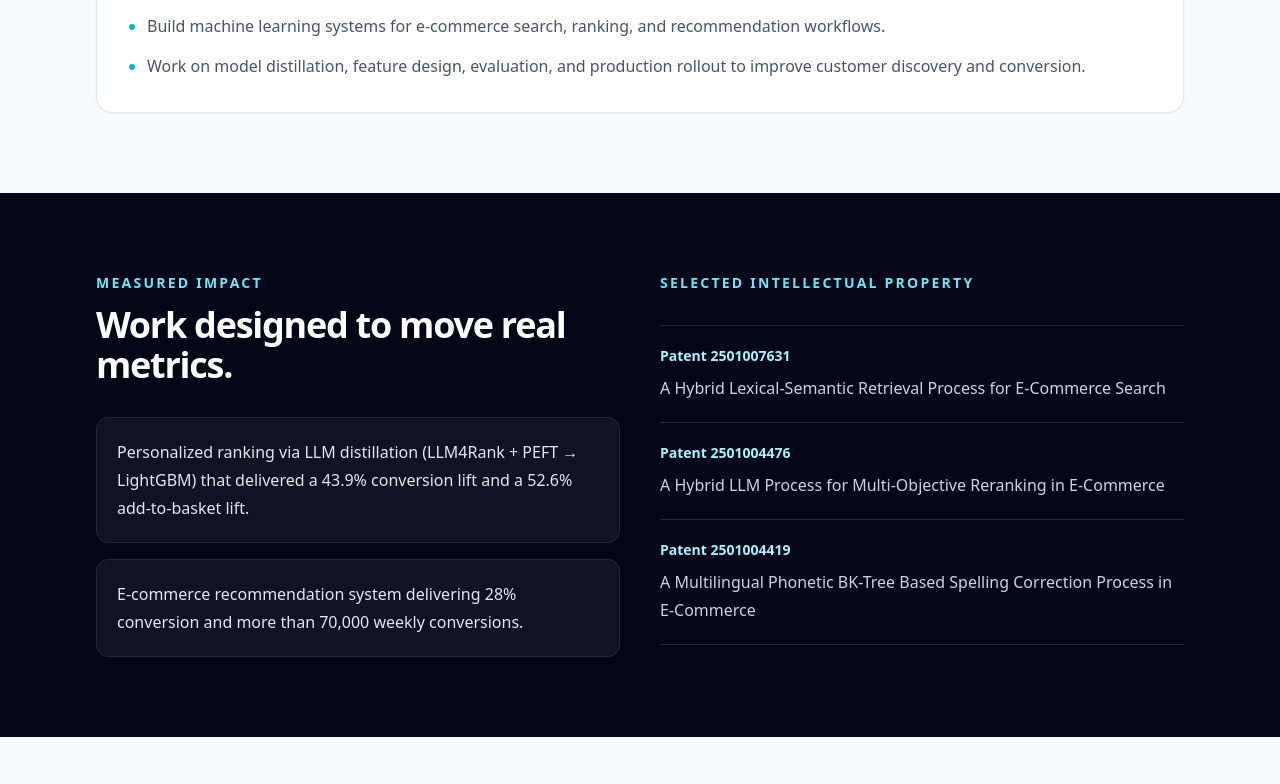
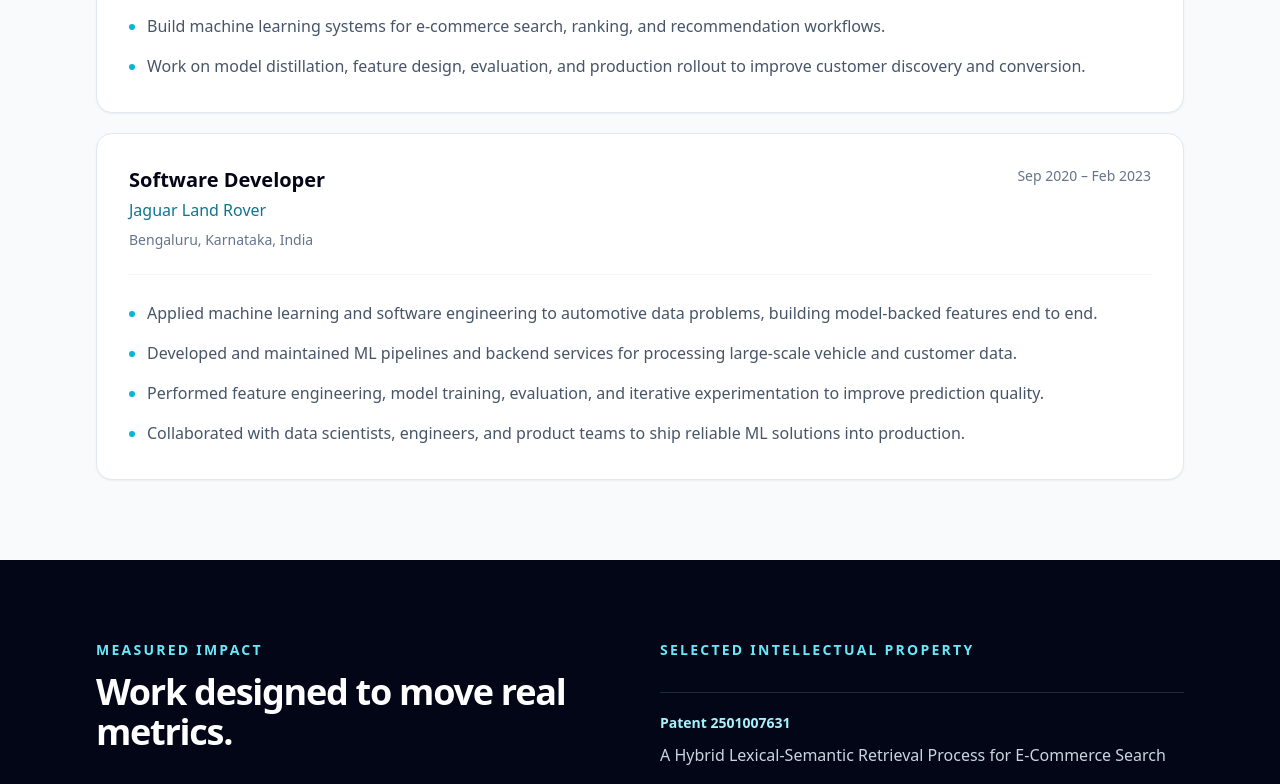
Before and after one commit to ManthanBhala/manthanbhala.github.io, a Next.js app: page / in a window 1280 px wide. Shown: the part 1720-2504 px from the top of the page. Built offline with nearby package versions, Linux system fonts and the light colour scheme.

Commit message:
Add Jaguar Land Rover experience and refresh profile photo cache

```diff
--- a/app/data/content.ts
+++ b/app/data/content.ts
@@ -29,6 +29,18 @@ export const experience = [
       'Work on model distillation, feature design, evaluation, and production rollout to improve customer discovery and conversion.',
     ],
   },
+  {
+    title: 'Software Developer',
+    company: 'Jaguar Land Rover',
+    period: 'Sep 2020 – Feb 2023',
+    location: 'Bengaluru, Karnataka, India',
+    responsibilities: [
+      'Applied machine learning and software engineering to automotive data problems, building model-backed features end to end.',
+      'Developed and maintained ML pipelines and backend services for processing large-scale vehicle and customer data.',
+      'Performed feature engineering, model training, evaluation, and iterative experimentation to improve prediction quality.',
+      'Collaborated with data scientists, engineers, and product teams to ship reliable ML solutions into production.',
+    ],
+  },
 ]
 
 export const achievements = [
--- a/app/page.tsx
+++ b/app/page.tsx
@@ -82,7 +82,7 @@ export default function Home() {
           </div>
           <div className="mx-auto md:mx-0">
             <div className="relative h-44 w-44 rounded-2xl border border-white/15 bg-slate-800 p-1 shadow-2xl shadow-cyan-950/60 sm:h-52 sm:w-52">
-              <Image src="/profile.jpeg" alt="Manthan Bhala" fill sizes="208px" className="rounded-xl object-cover" priority />
+              <Image src="/profile.jpeg?v=2" alt="Manthan Bhala" fill sizes="208px" className="rounded-xl object-cover" priority />
             </div>
           </div>
         </section>
```
Also changed, not shown: 1 other file (tests, documents, lock files or other folders).
